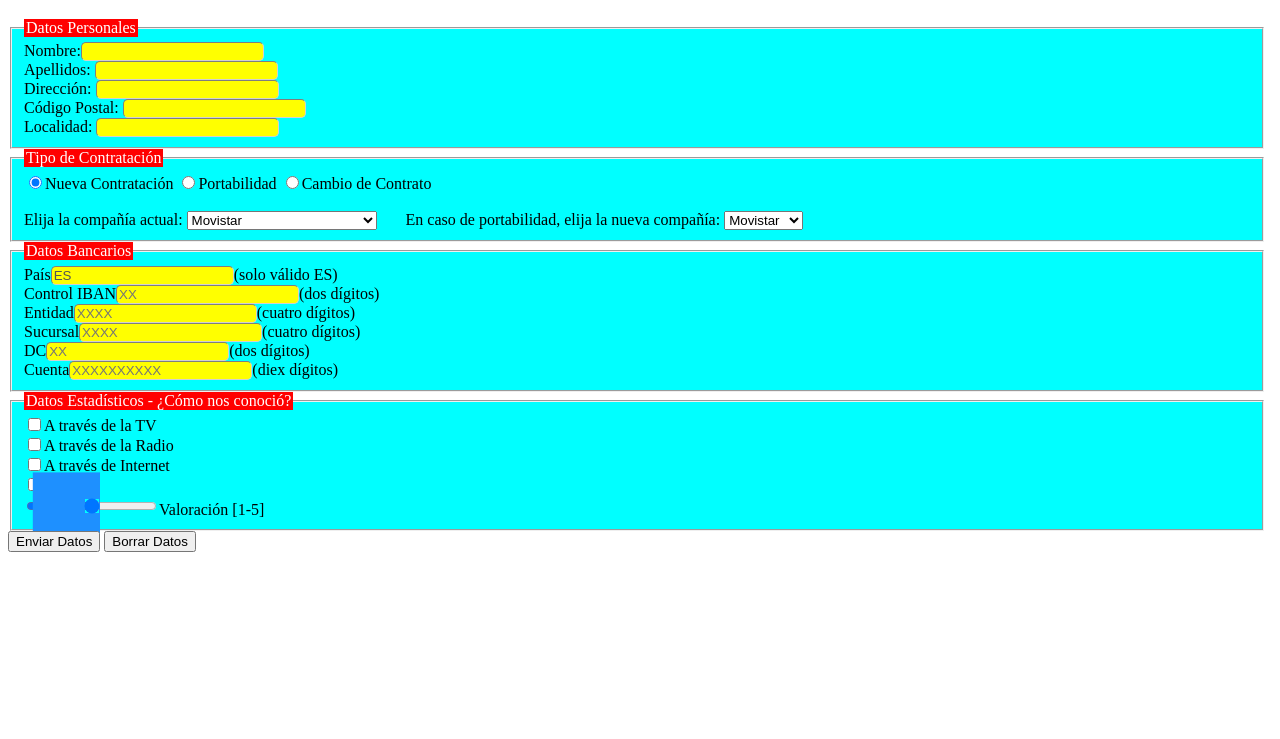
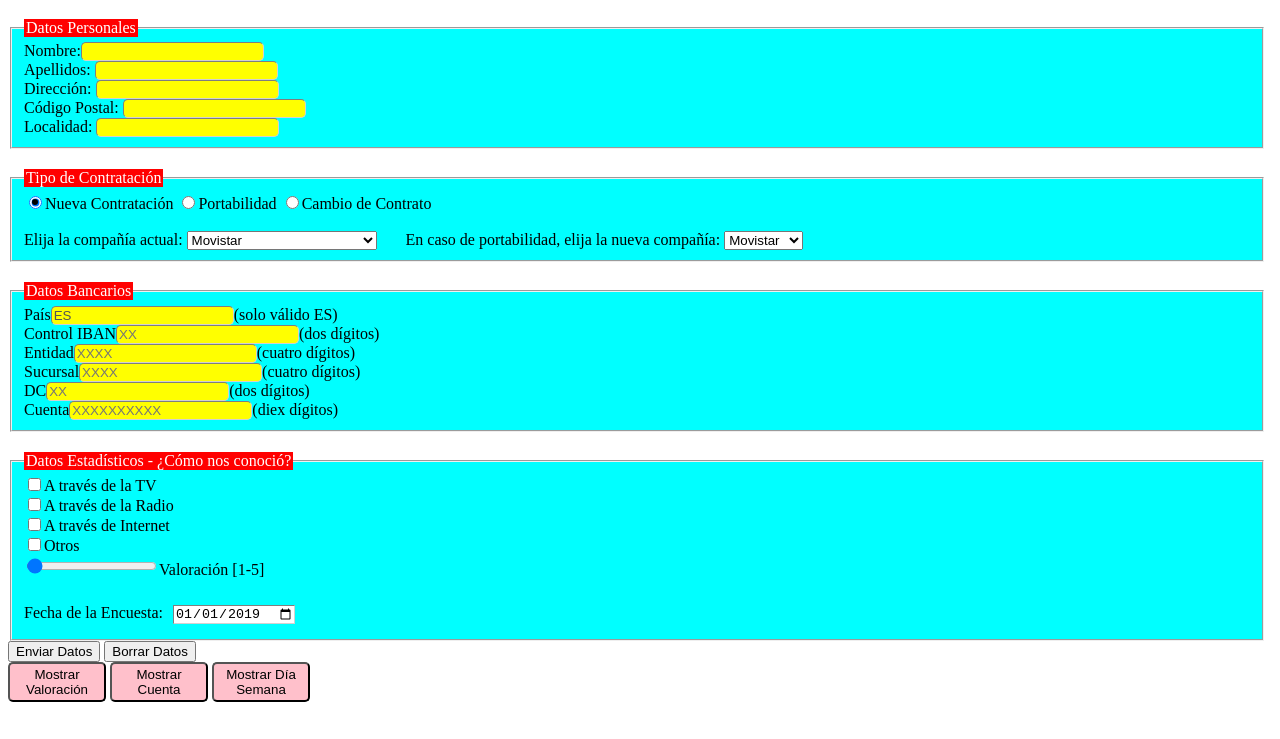
Before and after one commit to BelenCatalan/laboratorio-BelenCatalan, a plain HTML site: page index.html in a window 1280 px wide. Shown: the part 61-800 px from the top of the page. Drawn offline with Linux system fonts and the light colour scheme.

Commit message:
add buttons and styles

```diff
--- a/index.html
+++ b/index.html
@@ -11,6 +11,7 @@
   <header><h1>Formulario Información Alta Telefónica</h1></header>
   <section>
     <form action="" >
+      <div class="fieldset__container">
       <fieldset class="field">
         <legend class="">Datos Personales</legend>
         <label class="space"for="nombre">Nombre:<input class="" type="text"id="nombre" name="nombre" value=""maxlength="30"/>
@@ -32,11 +33,13 @@
            <input type="text"id="localidad" name="localidad" value=""/>
          </label>
  </fieldset>
+</div>
+<div class="fieldset__container">
  <fieldset class="field">
    <legend>Tipo de Contratación</legend>
-   <input type="radio" name="contratacion" value="0" checked="checked">Nueva Contratación</input>
-   <input type="radio" name="contratacion" value="1">Portabilidad</input>
-   <input type="radio" name="contratacion" value="2">Cambio de Contrato</input>
+   <input class="color__radio" type="radio" name="contratacion" value="0" checked="checked">Nueva Contratación</input>
+   <input class="color__radio" type="radio" name="contratacion" value="1">Portabilidad</input>
+   <input class="color__radio" type="radio" name="contratacion" value="2">Cambio de Contrato</input>
  </br></br>
    <label >Elija la compañía actual: <select name="compañía" id="">
      <option value="">Movistar</option>
@@ -54,6 +57,8 @@
 
   </select></label>
  </fieldset>
+</div>
+<div class="fieldset__container">
  <fieldset class="field">
    <legend>Datos Bancarios</legend>
    <label class="space">País<input type="text" value="ES" disabled="disabled">(solo válido ES)</label>
@@ -63,18 +68,30 @@
    <label class="space">DC<input type="text" pattern="[0-9]{2}" value="" placeholder="XX">(dos dígitos)</label>
    <label class="space">Cuenta<input type="text" pattern="[0-9]{10}" value="" placeholder="XXXXXXXXXX">(diex dígitos)</label>
  </fieldset>
+</div>
+<div>
  <fieldset class="field">
   <legend>Datos Estadísticos - ¿Cómo nos conoció?</legend>
  <label class="cbox"><input type="checkbox" id="cbox1" value="one">A través de la TV</label>
  <label class="cbox"><input type="checkbox" id="cbox1" value="one">A través de la Radio</label>
  <label class="cbox"><input type="checkbox" id="cbox1" value="one">A través de Internet</label>
  <label class="cbox"><input type="checkbox" id="cbox1" value="one">Otros</label>
-<label><input class="rangein" type="range" name="valoracion" min="1" max="5" autocomplete="off">Valoración [1-5]</label>
+<label><input class="rangein" type="range" name="valoracion" value="1" min="1" max="5" autocomplete="off">Valoración [1-5]</label>
+<div class="date__container">
+
+  <label class="cbox">Fecha de la Encuesta:<input class="dateinput" type="date" name="fecha" value="2019-01-01" min="2019-01-01" max=""></label>
+</div>
 
 </fieldset>
+</div>
 
       <button type="submit">Enviar Datos</button>
       <button type="reset">Borrar Datos</button>
+      <div>
+        <button class="show__button" type="submit">Mostrar Valoración</button>
+      <button class="show__button" type="reset">Mostrar Cuenta</button>
+      <button class="show__button" type="reset">Mostrar Día Semana</button>
+      </div>
     </form>
   </section>
 
--- a/styles.css
+++ b/styles.css
@@ -24,9 +24,19 @@ legend {
   color: white;
 }
 
-/* label {
+/* truco para que se vea negro, no queda del todo fino, pero se aprende */
+.color__radio:checked:before {
+  content: '';
   display: block;
-} */
+  position: relative;
+  top: 3px;
+  left: 3px;
+  width: 6px;
+  height: 6px;
+  border-radius: 50%;
+  background: black;
+}
+
 .portable {
   margin-left: 25px;
 }
@@ -34,43 +44,21 @@ legend {
 .cbox {
   display: block;
 }
-
-.rangein {
-  /* outline: none; */
-  background-color: red;
+.dateinput {
+  background-color: white;
+  border-radius: 0;
+  margin-left: 10px;
 }
-/* input[type='range']::-moz-range-thumb {
-  background-color: green;
-} */
-/* input[type='range']::-webkit-slider-thumb {
-  -webkit-appearance: none !important;
-  background: blue;
-  height: 10px;
-  width: 10px;
-} */
-/* input[type='range'] {
-  -webkit-appearance: none;
-  background-color: silver;
-  width: 200px;
-  height: 20px;
-} */
-
-input[type='range']::-webkit-slider-thumb {
-  -webkit-appearance: none;
-  /* width: 20px; 1 */
-  /* height: 40px; */
-  border-radius: 0 !important;
-  background: #fff;
-  box-shadow: -2vw 0 0 2vw dodgerblue;
-  border: 0px solid #999;
+.fieldset__container {
+  margin-bottom: 20px;
 }
-
-input[type='range']::-moz-range-thumb {
-  background: #fff;
+.date__container {
+  margin-top: 25px;
+  margin-bottom: 5px;
+}
+.show__button {
+  width: 98px;
   height: 40px;
-  width: 20px;
-  border: 3px solid #999;
-  border-radius: 0 !important;
-  box-shadow: -2vw 0 0 2vw dodgerblue;
-  box-sizing: border-box;
+  background-color: pink;
+  border-radius: 5px;
 }
```
